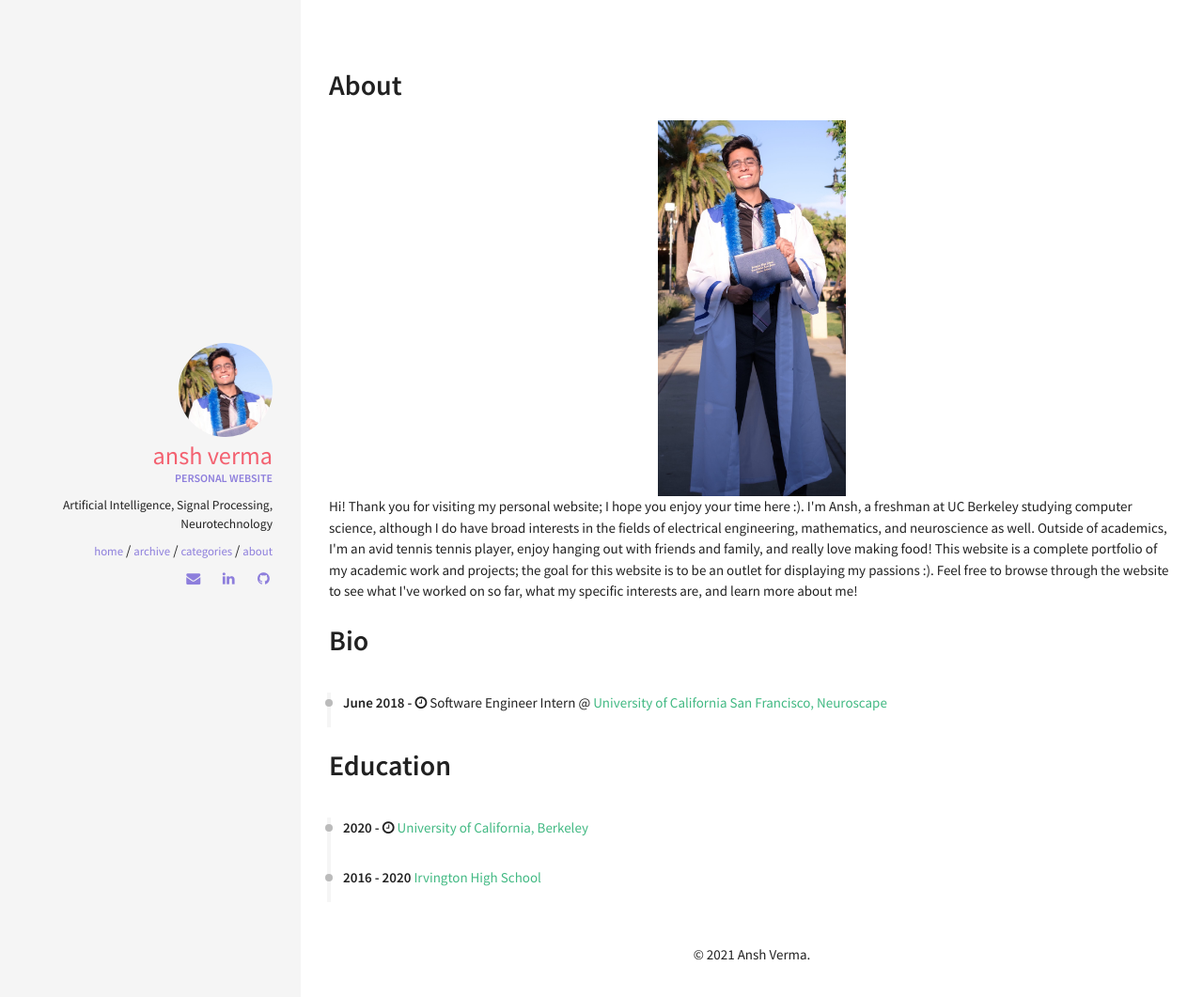
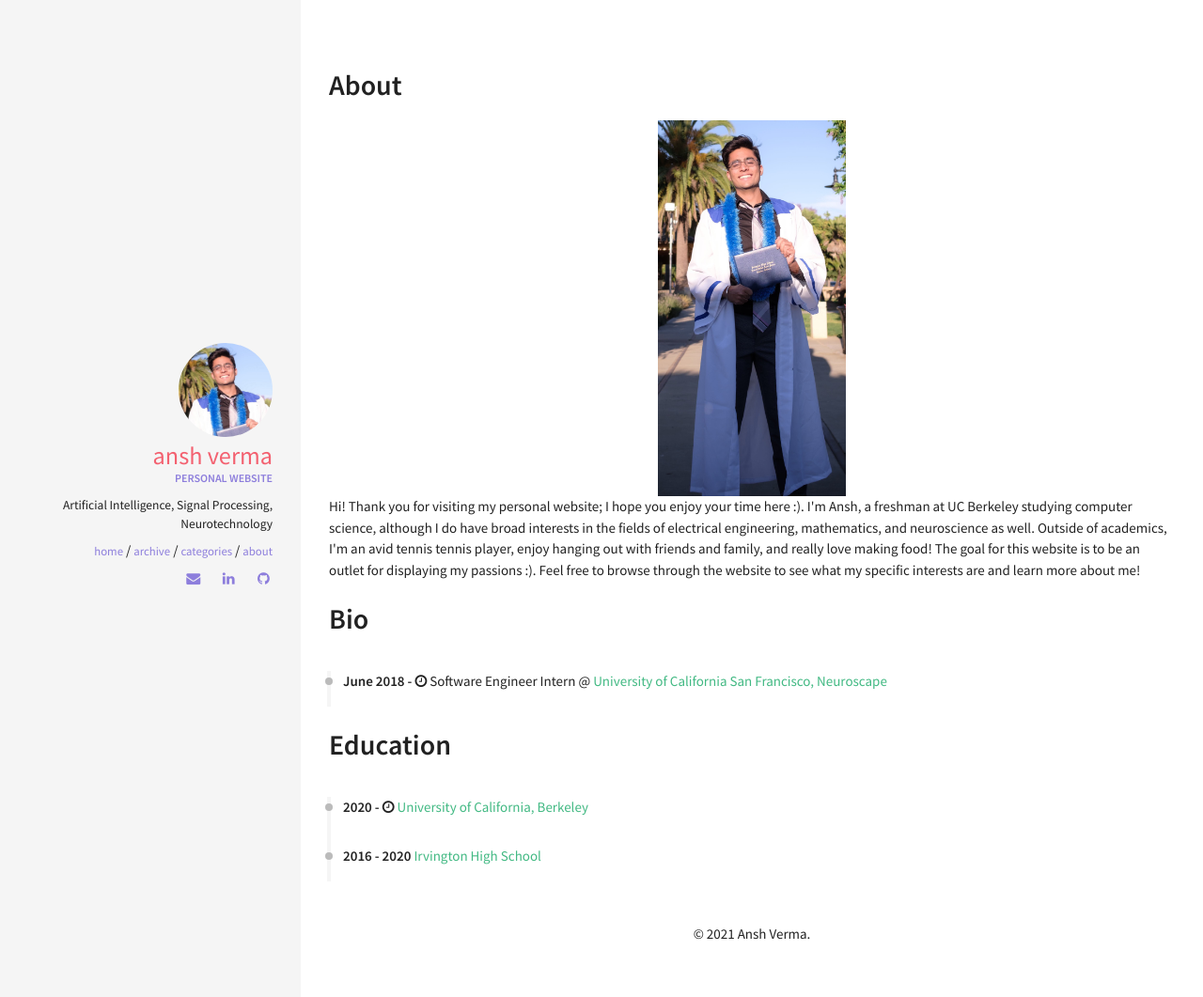
Before and after one commit to 123453ANSH/123453ANSH.github.io, a Jekyll site: the page built from resume.html, in a window 1280 px wide. Shown: the top 1061 px of the page at 94% size. Built offline with Jekyll 4.4.1, drawn with Linux system fonts in a browser that asks for light colours.

Commit message:
Update about.html
Getting rid of putting projects here since not going to do that most likely -> GitHub exists for a reason

```diff
--- a/_includes/sections/about.html
+++ b/_includes/sections/about.html
@@ -29,10 +29,8 @@
     I'm an avid tennis tennis player, enjoy hanging out with friends and family,
     and really love making food!
 
-    This website is a complete portfolio of my academic
-    work and projects; the goal for this website is to be an outlet for displaying
-    my passions :). Feel free to browse through the website to see what I've
-    worked on so far, what my specific interests are, and learn more about me!
+    The goal for this website is to be an outlet for displaying
+    my passions :). Feel free to browse through the website to see what my specific interests are and learn more about me!
 </div>
 
 
```
